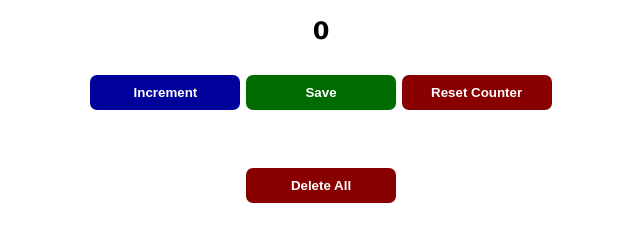
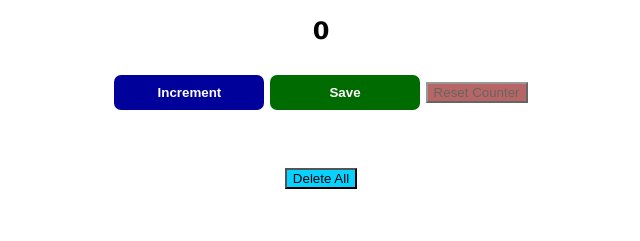
Before and after one commit to hasan-a-a/metro-counter, a plain HTML site: page index.html in a window 1280 px wide. Shown: the part 51-292 px from the top of the page, without its empty margins (319-959 px from the left). Drawn offline with Linux system fonts and the light colour scheme.

Commit message:
update reset btn

```diff
--- a/assets/styling/style.css
+++ b/assets/styling/style.css
@@ -24,7 +24,7 @@ h3 {
 h3 {
     color: black;
 }
-#increment-btn ,#save-btn ,#reset-btn {
+#increment-btn ,#save-btn ,#reset-btn #delete-btn{
     border: none;
     padding: 10px 5px;
     color: white;
@@ -43,6 +43,9 @@ h3 {
 #reset-btn {
     background-color: #880000;
 }
-#increment-btn:hover ,#save-btn:hover ,#reset-btn:hover {
+#delete-btn{
+    background: #07d2ff;
+}
+#increment-btn:hover ,#save-btn:hover ,#reset-btn, #delete-btn:hover {
     opacity: 0.6;
 }
--- a/index.html
+++ b/index.html
@@ -16,7 +16,7 @@
         <button id="reset-btn" onclick="reset()">Reset Counter</button>
 
         <h3 id="save-el">Previous Entries: </h3>
-        <button id="reset-btn" onclick="deleteAll()">Delete All</button>
+        <button id="delete-btn" onclick="deleteAll()">Delete All</button>
     </div>
 
 
```
